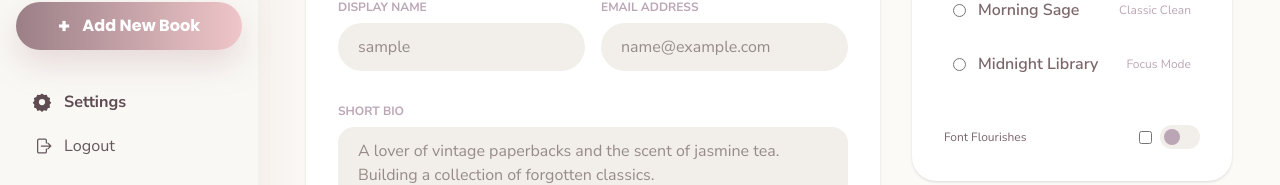
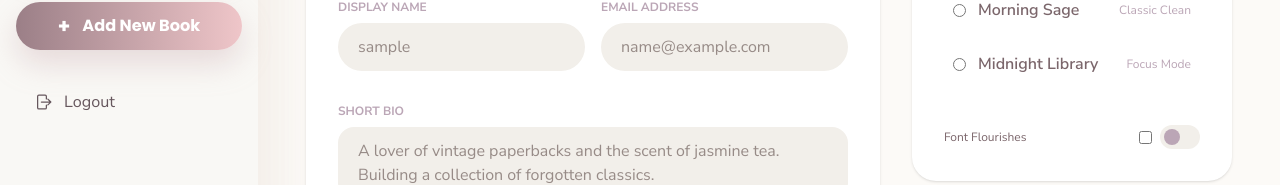
Before and after one commit to samanaUpreti/LibSystem, a React (Vite) app in the folder frontend/: page /settings in a window 1280 px wide. Shown: the part 409-594 px from the top of the page. Built offline with nearby package versions, Linux system fonts and the light colour scheme; sample sign-in values are in the browser's storage; a web font is replaced by a local one.

Commit message:
settings updated

```diff
--- a/frontend/src/pages/Home.jsx
+++ b/frontend/src/pages/Home.jsx
@@ -84,7 +84,7 @@ function IconSearch({ className = 'h-5 w-5' }) {
   );
 }
 
-const sidebarItems = [
+export const sidebarItems = [
   { label: 'Dashboard', icon: IconGrid, route: '/' },
   { label: 'Books', icon: IconBook, route: '/books' },
   { label: 'Issued Books', icon: IconBookmark, route: '/issued-books' },
@@ -206,10 +206,6 @@ export default function Home() {
           </button>
 
           <div className="mt-10 space-y-1 text-[1.02rem] text-[#66575d]">
-            <button type="button" className="flex w-full items-center gap-4 rounded-full px-4 py-3 hover:bg-white/70">
-              <IconSettings className="h-5 w-5" />
-              <span>Settings</span>
-            </button>
             <button type="button" onClick={handleLogout} className="flex w-full items-center gap-4 rounded-full px-4 py-3 hover:bg-white/70">
               <IconLogout className="h-5 w-5" />
               <span>Logout</span>
--- a/frontend/src/pages/Settings.jsx
+++ b/frontend/src/pages/Settings.jsx
@@ -1,10 +1,4 @@
-import React, { useState, useEffect } from 'react';
-import { useAuth } from '../context/AuthContext';
-import { useNavigate } from 'react-router-dom';
-// Sidebar icons
-
-
-
+// IconBook and IconLogout copied from Home.jsx for sidebar and logout button
 function IconBook({ className = 'h-5 w-5' }) {
   return (
     <svg viewBox="0 0 24 24" fill="currentColor" className={className} aria-hidden="true">
@@ -12,41 +6,7 @@ function IconBook({ className = 'h-5 w-5' }) {
     </svg>
   );
 }
-function IconGrid({ className = 'h-5 w-5' }) {
-  return (
-    <svg viewBox="0 0 24 24" fill="currentColor" className={className} aria-hidden="true">
-      <path d="M4.5 4.5h6v6h-6v-6Zm9 0h6v6h-6v-6Zm-9 9h6v6h-6v-6Zm9 0h6v6h-6v-6Z" />
-    </svg>
-  );
-}
-function IconBookmark({ className = 'h-5 w-5' }) {
-  return (
-    <svg viewBox="0 0 24 24" fill="currentColor" className={className} aria-hidden="true">
-      <path d="M6.75 3.75A2.25 2.25 0 0 0 4.5 6v13.125a.375.375 0 0 0 .6.3L12 14.25l6.9 5.175a.375.375 0 0 0 .6-.3V6a2.25 2.25 0 0 0-2.25-2.25h-10.5Z" />
-    </svg>
-  );
-}
-function IconArrowLeft({ className = 'h-5 w-5' }) {
-  return (
-    <svg viewBox="0 0 24 24" fill="currentColor" className={className} aria-hidden="true">
-      <path d="M10.28 5.47a.75.75 0 0 1 0 1.06L5.81 11h12.44a.75.75 0 0 1 0 1.5H5.81l4.47 4.47a.75.75 0 1 1-1.06 1.06l-5.75-5.75a.75.75 0 0 1 0-1.06l5.75-5.75a.75.75 0 0 1 1.06 0Z" />
-    </svg>
-  );
-}
-function IconUser({ className = 'h-5 w-5' }) {
-  return (
-    <svg viewBox="0 0 24 24" fill="currentColor" className={className} aria-hidden="true">
-      <path d="M12 12a4.125 4.125 0 1 0 0-8.25 4.125 4.125 0 0 0 0 8.25Zm-7.5 7.125A6.375 6.375 0 0 1 10.875 12.75h2.25A6.375 6.375 0 0 1 19.5 19.125a.375.375 0 0 1-.375.375H4.875a.375.375 0 0 1-.375-.375Z" />
-    </svg>
-  );
-}
-function IconSettings({ className = 'h-5 w-5' }) {
-  return (
-    <svg viewBox="0 0 24 24" fill="currentColor" className={className} aria-hidden="true">
-      <path fillRule="evenodd" d="M11.49 2.2a.75.75 0 0 1 1.02 0l1.01.928a2.25 2.25 0 0 0 2.17.473l1.338-.41a.75.75 0 0 1 .883.51l.405 1.322a2.25 2.25 0 0 0 1.54 1.54l1.322.405a.75.75 0 0 1 .51.883l-.41 1.338a2.25 2.25 0 0 0 .473 2.17l.928 1.01a.75.75 0 0 1 0 1.02l-.928 1.01a2.25 2.25 0 0 0-.473 2.17l.41 1.338a.75.75 0 0 1-.51.883l-1.322.405a2.25 2.25 0 0 0-1.54 1.54l-.405 1.322a.75.75 0 0 1-.883.51l-1.338-.41a2.25 2.25 0 0 0-2.17.473l-1.01.928a.75.75 0 0 1-1.02 0l-1.01-.928a2.25 2.25 0 0 0-2.17-.473l-1.338.41a.75.75 0 0 1-.883-.51l-.405-1.322a2.25 2.25 0 0 0-1.54-1.54l-1.322-.405a.75.75 0 0 1-.51-.883l.41-1.338a2.25 2.25 0 0 0-.473-2.17l-.928-1.01a.75.75 0 0 1 0-1.02l.928-1.01a2.25 2.25 0 0 0 .473-2.17l-.41-1.338a.75.75 0 0 1 .51-.883l1.322-.405a2.25 2.25 0 0 0 1.54-1.54l.405-1.322a.75.75 0 0 1 .883-.51l1.338.41a2.25 2.25 0 0 0 2.17-.473l1.01-.928ZM12 15.75A3.75 3.75 0 1 0 12 8.25a3.75 3.75 0 0 0 0 7.5Z" clipRule="evenodd" />
-    </svg>
-  );
-}
+
 function IconLogout({ className = 'h-5 w-5' }) {
   return (
     <svg viewBox="0 0 24 24" fill="currentColor" className={className} aria-hidden="true">
@@ -55,15 +15,10 @@ function IconLogout({ className = 'h-5 w-5' }) {
     </svg>
   );
 }
-
-const sidebarItems = [
-  { label: 'Dashboard', icon: IconGrid, route: '/' },
-  { label: 'Books', icon: IconBook, route: '/books' },
-  { label: 'Issued Books', icon: IconBookmark, route: '/issued-books' },
-  { label: 'Return', icon: IconArrowLeft, route: '/return' },
-  { label: 'Profile', icon: IconUser, route: '/profile' },
-  { label: 'Settings', icon: IconSettings, route: '/settings' },
-];
+import React, { useState, useEffect } from 'react';
+import { useAuth } from '../context/AuthContext';
+import { useNavigate } from 'react-router-dom';
+import { sidebarItems } from './Home.jsx';
 const THEMES = [
   { name: 'Rose & Lilac', desc: 'Active Theme', value: 'rose', color: 'bg-gradient-to-r from-[#f7e3ea] to-[#e7e3f7]' },
   { name: 'Morning Sage', desc: 'Classic Clean', value: 'sage', color: 'bg-[#eaf7f3]' },
@@ -72,6 +27,7 @@ const THEMES = [
 
 export default function Settings() {
   const { user } = useAuth();
+  const navigate = useNavigate();
   const [profile, setProfile] = useState({
     name: '',
     email: '',
@@ -139,14 +95,6 @@ export default function Settings() {
           <span>Add New Book</span>
         </button>
         <div className="mt-8 space-y-1 text-[1.01rem] text-[#66575d]">
-          <button
-            type="button"
-            className={`flex w-full items-center gap-3 rounded-full px-4 py-2 hover:bg-white/70 ${window.location.pathname === '/settings' ? 'text-[#5f4c52] font-bold' : ''}`}
-            onClick={() => { if (window.location.pathname !== '/settings') navigate('/settings'); }}
-          >
-            <IconSettings className="h-5 w-5" />
-            <span>Settings</span>
-          </button>
           <button type="button" className="flex w-full items-center gap-3 rounded-full px-4 py-2 hover:bg-white/70">
             <IconLogout className="h-5 w-5" />
             <span>Logout</span>
```
